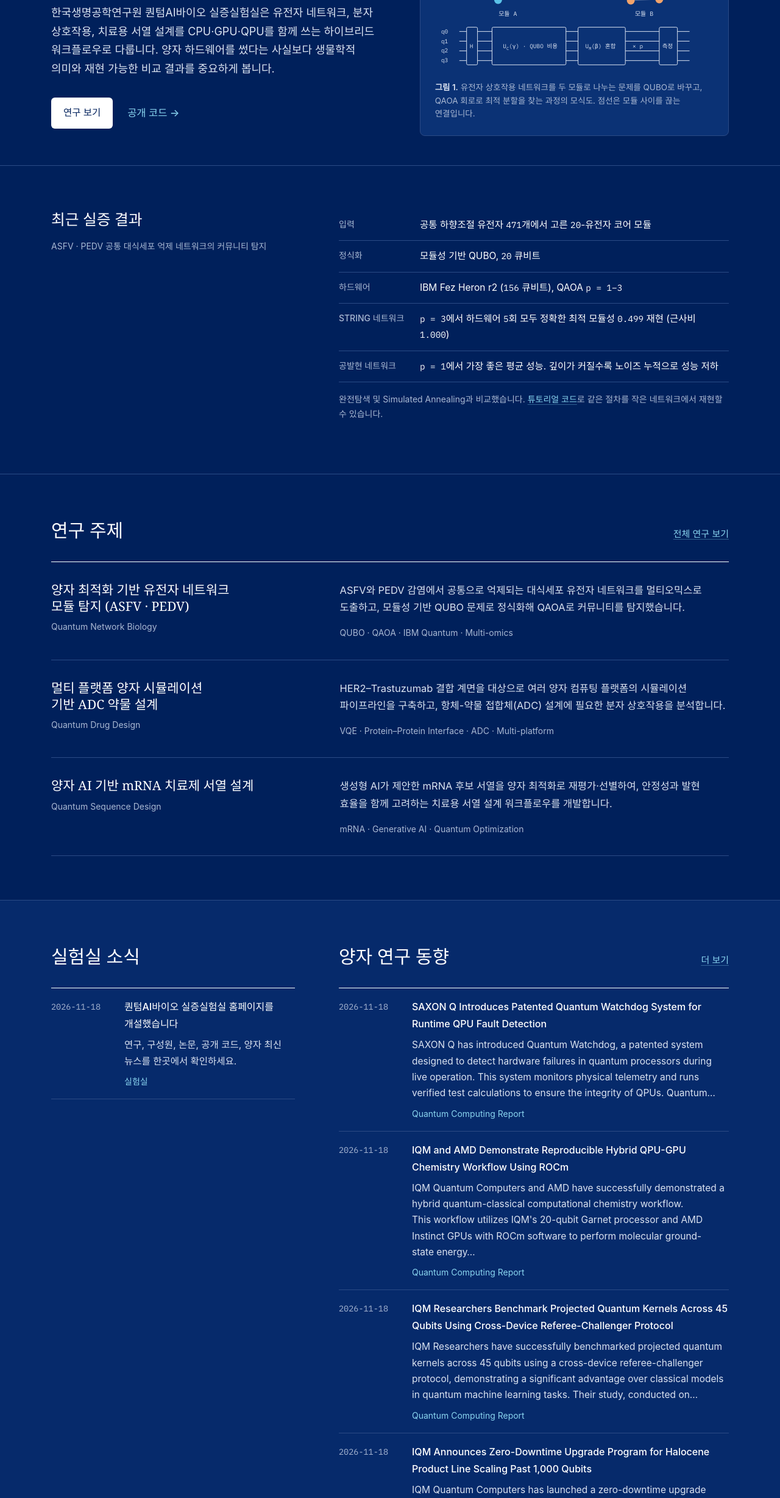
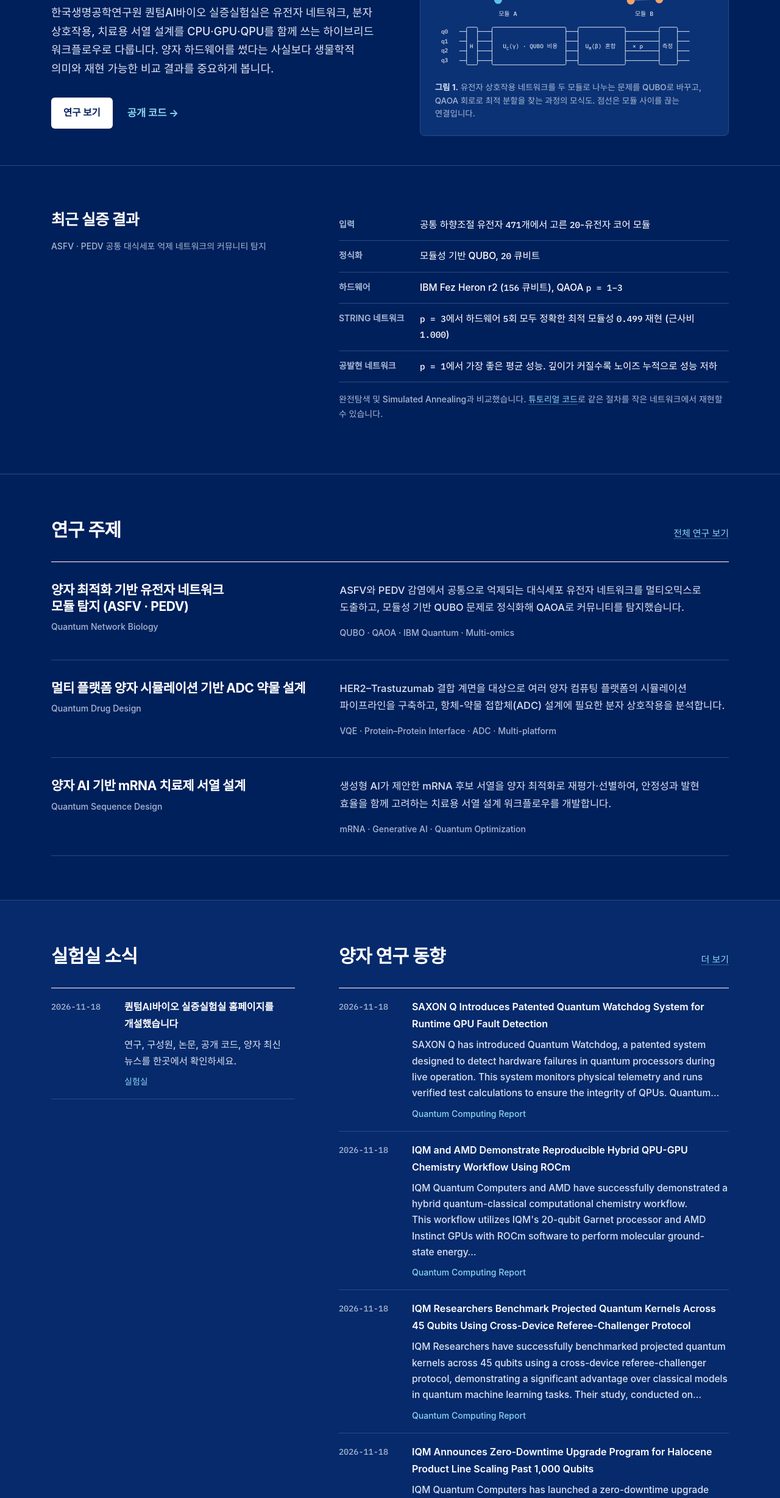
Before and after one commit to TKEIBIO/quantum-ai-bio-lab, a plain HTML site: page quantum-ai-bio-lab/index.html in a window 1280 px wide. Shown: the part 343-2800 px from the top of the page at 61% size. Drawn offline with Linux system fonts and the light colour scheme; a web font is replaced by a local one.

Commit message:
Refine typography styles in style.css
Updated font weights and families for various elements to enhance typography consistency.

```diff
--- a/quantum-ai-bio-lab/assets/css/style.css
+++ b/quantum-ai-bio-lab/assets/css/style.css
@@ -1,5 +1,5 @@
 /* 퀀텀AI바이오 실증실험실 — 연구 저널 톤의 디자인 시스템
-   KRIBB 남색 바탕, 흰 글씨, 하늘색 강조 한 가지, 세리프 제목, 데이터에만 모노 */
+   KRIBB 남색 바탕, 흰 글씨, 하늘색 강조 한 가지, 고딕 제목(굵게), 데이터에만 모노 */
 
 /* KRIBB 공식 색: PANTONE 281(짙은 남색) 배경 + 흰 글씨, PANTONE 2915(하늘색) 강조 */
 :root {
@@ -18,7 +18,7 @@
   --node-b: #f2a36b;
   --code-bg: #00153d;
 
-  --serif: "Noto Serif KR", "Nanum Myeongjo", Georgia, serif;
+  --serif: "Pretendard", "Nanum Gothic", "Noto Sans KR", -apple-system, sans-serif;  /* 제목도 고딕 */
   --sans: "Pretendard", "Noto Sans KR", -apple-system, BlinkMacSystemFont, "Segoe UI", sans-serif;
   --mono: "IBM Plex Mono", ui-monospace, "SF Mono", Menlo, monospace;
 
@@ -35,7 +35,7 @@ body {
   margin: 0;
   background: var(--paper);
   color: var(--ink);
-  font: 400 16.5px/1.7 var(--sans);
+  font: 500 16.5px/1.7 var(--sans);
   word-break: keep-all;
   overflow-wrap: break-word;
   -webkit-font-smoothing: antialiased;
@@ -45,7 +45,7 @@ body {
 a { color: var(--accent-ink); text-decoration: underline; text-decoration-thickness: 1px; text-underline-offset: 3px; text-decoration-color: color-mix(in srgb, currentColor 35%, transparent); }
 a:hover { text-decoration-color: currentColor; }
 img, svg { max-width: 100%; display: block; }
-h1, h2, h3 { font-family: var(--serif); font-weight: 500; line-height: 1.3; text-wrap: balance; margin: 0; }
+h1, h2, h3 { font-family: var(--serif); font-weight: 700; letter-spacing: -.02em; line-height: 1.3; text-wrap: balance; margin: 0; }
 p { text-wrap: pretty; }
 .num, time, .mono { font-family: var(--mono); font-variant-numeric: tabular-nums; font-size: .92em; }
 .wrap { max-width: var(--maxw); margin: 0 auto; padding: 0 var(--s5); }
@@ -62,7 +62,7 @@ p { text-wrap: pretty; }
 .site-header .wrap { display: flex; align-items: center; justify-content: space-between; min-height: 64px; gap: var(--s5); }
 .brand { display: flex; align-items: center; gap: var(--s3); color: var(--ink); text-decoration: none; }
 .brand-mark { width: 30px; height: 30px; flex: none; }
-.brand-name { font-family: var(--serif); font-weight: 600; font-size: 17px; }
+.brand-name { font-family: var(--serif); font-weight: 800; font-size: 17px; }
 .brand-sub { color: var(--ink-3); font-size: 13px; }
 .nav { display: flex; gap: var(--s1); }
 .nav a { color: var(--ink-2); text-decoration: none; padding: var(--s2) var(--s3); font-size: 15px; border-radius: 6px; }
@@ -85,19 +85,19 @@ p { text-wrap: pretty; }
 .actions { display: flex; flex-wrap: wrap; align-items: center; gap: var(--s5); }
 .btn {
   display: inline-block; background: var(--ink); color: var(--paper); text-decoration: none;
-  padding: 12px 20px; border-radius: 6px; font-weight: 500; font-size: 15.5px;
+  padding: 12px 20px; border-radius: 6px; font-weight: 700; font-size: 15.5px;
   transition: background-color .15s ease-out;
 }
 .btn:hover { background: var(--accent-ink); }
 .btn:active { transform: translateY(1px); }
-.link-arrow { font-weight: 500; text-decoration: none; }
+.link-arrow { font-weight: 700; text-decoration: none; }
 .link-arrow:hover { text-decoration: underline; }
 @media (max-width: 900px) { .hero .wrap { grid-template-columns: 1fr; gap: var(--s7); } .hero { padding-top: var(--s7); } }
 
 figure { margin: 0; }
 .figure { background: var(--surface); border: 1px solid var(--rule); border-radius: 8px; padding: var(--s5); }
 .figure figcaption { color: var(--ink-3); font-size: 13.5px; margin-top: var(--s4); line-height: 1.6; }
-.figure figcaption b { color: var(--ink-2); font-weight: 600; }
+.figure figcaption b { color: var(--ink-2); font-weight: 700; }
 .fig-net .edge { stroke: var(--ink-3); stroke-width: 1; opacity: .45; }
 .fig-net .edge.cut { stroke-dasharray: 3 4; opacity: .5; }
 .fig-net .na { fill: var(--node-a); }
@@ -131,7 +131,7 @@ section.tint { background: var(--paper-2); }
 /* Results table */
 .results { width: 100%; border-collapse: collapse; font-size: 15.5px; }
 .results th, .results td { text-align: left; padding: var(--s3) var(--s4) var(--s3) 0; border-bottom: 1px solid var(--rule); vertical-align: top; }
-.results th { color: var(--ink-3); font-weight: 500; font-size: 14px; width: 9.5em; white-space: nowrap; }
+.results th { color: var(--ink-3); font-weight: 600; font-size: 14px; width: 9.5em; white-space: nowrap; }
 .results td .num { color: var(--ink); }
 .note { color: var(--ink-3); font-size: 14px; margin-top: var(--s4); }
 
@@ -154,7 +154,7 @@ section.tint { background: var(--paper-2); }
 .pipeline li { padding: var(--s5) var(--s5) var(--s5) 0; border-bottom: 1px solid var(--rule); position: relative; }
 .pipeline li + li { padding-left: var(--s5); border-left: 1px solid var(--rule); }
 .pipeline .unit { font-family: var(--mono); font-size: 13px; color: var(--accent-ink); }
-.pipeline b { display: block; font-family: var(--serif); font-weight: 500; font-size: 18px; margin: var(--s2) 0; }
+.pipeline b { display: block; font-family: var(--serif); font-weight: 700; font-size: 18px; margin: var(--s2) 0; }
 .pipeline p { margin: 0; color: var(--ink-2); font-size: 15px; }
 @media (max-width: 860px) { .pipeline { grid-template-columns: 1fr 1fr; } .pipeline li:nth-child(3) { border-left: 0; padding-left: 0; } }
 @media (max-width: 520px) { .pipeline { grid-template-columns: 1fr; } .pipeline li + li { border-left: 0; padding-left: 0; } }
@@ -163,7 +163,7 @@ section.tint { background: var(--paper-2); }
 .rows { border-top: 1px solid var(--ink); }
 .row { display: grid; grid-template-columns: 112px minmax(0, 1fr); gap: var(--s5); padding: var(--s5) 0; border-bottom: 1px solid var(--rule); }
 .row .when { color: var(--ink-3); font-family: var(--mono); font-size: 13.5px; font-variant-numeric: tabular-nums; padding-top: 3px; }
-.row .title { font-family: var(--serif); font-weight: 500; font-size: 18px; color: var(--ink); text-decoration: none; line-height: 1.45; }
+.row .title { font-family: var(--serif); font-weight: 700; font-size: 18px; color: var(--ink); text-decoration: none; line-height: 1.45; }
 a.title:hover { color: var(--accent-ink); text-decoration: underline; }
 .row p { margin: var(--s2) 0 0; color: var(--ink-2); font-size: 15.5px; }
 .row .meta { margin-top: var(--s2); color: var(--ink-3); font-size: 14px; }
@@ -171,7 +171,7 @@ a.title:hover { color: var(--accent-ink); text-decoration: underline; }
 .src { color: var(--accent-ink); }
 @media (max-width: 560px) { .row { grid-template-columns: 1fr; gap: var(--s1); } }
 .rows.compact .row { grid-template-columns: 96px minmax(0, 1fr); padding: var(--s4) 0; }
-.rows.compact .title { font-family: var(--sans); font-weight: 500; font-size: 16px; }
+.rows.compact .title { font-family: var(--sans); font-weight: 600; font-size: 16px; }
 
 /* Platforms */
 .platforms { display: grid; grid-template-columns: repeat(4, minmax(0, 1fr)); border-top: 1px solid var(--ink); }
@@ -192,7 +192,7 @@ a.title:hover { color: var(--accent-ink); text-decoration: underline; }
 /* People */
 .people { display: grid; grid-template-columns: repeat(auto-fill, minmax(min(100%, 340px), 1fr)); gap: 0 var(--s7); border-top: 1px solid var(--ink); }
 .person { display: grid; grid-template-columns: 72px minmax(0, 1fr); gap: var(--s5); padding: var(--s5) 0; border-bottom: 1px solid var(--rule); }
-.portrait { width: 72px; height: 72px; border-radius: 50%; object-fit: cover; background: var(--paper-2); border: 1px solid var(--rule); display: grid; place-items: center; font-family: var(--serif); font-size: 26px; color: var(--ink-2); }
+.portrait { width: 72px; height: 72px; border-radius: 50%; object-fit: cover; background: var(--paper-2); border: 1px solid var(--rule); display: grid; place-items: center; font-family: var(--serif); font-weight: 700; font-size: 26px; color: var(--ink-2); }
 .person h3 { font-size: 20px; }
 .person .en { color: var(--ink-3); font-size: 14px; }
 .person .role { color: var(--ink-2); font-size: 15px; margin-top: var(--s2); }
@@ -225,7 +225,7 @@ code { font-family: var(--mono); font-size: .9em; background: var(--paper-2); pa
 .site-footer .wrap { display: grid; grid-template-columns: minmax(0, 1.4fr) minmax(0, 1fr); gap: var(--s6); }
 .kribb-logo { display: inline-block; margin-bottom: var(--s4); line-height: 0; }
 .kribb-logo img { width: 202px; height: auto; max-width: 100%; }
-.site-footer .name { font-family: var(--serif); color: var(--ink); font-size: 17px; margin-bottom: var(--s2); }
+.site-footer .name { font-family: var(--serif); font-weight: 800; color: var(--ink); font-size: 17px; margin-bottom: var(--s2); }
 .site-footer nav { display: flex; flex-wrap: wrap; gap: var(--s2) var(--s5); align-content: start; justify-content: end; }
 .site-footer nav a { color: var(--ink-2); }
 @media (max-width: 700px) { .site-footer .wrap { grid-template-columns: 1fr; } .site-footer nav { justify-content: start; } }
```
